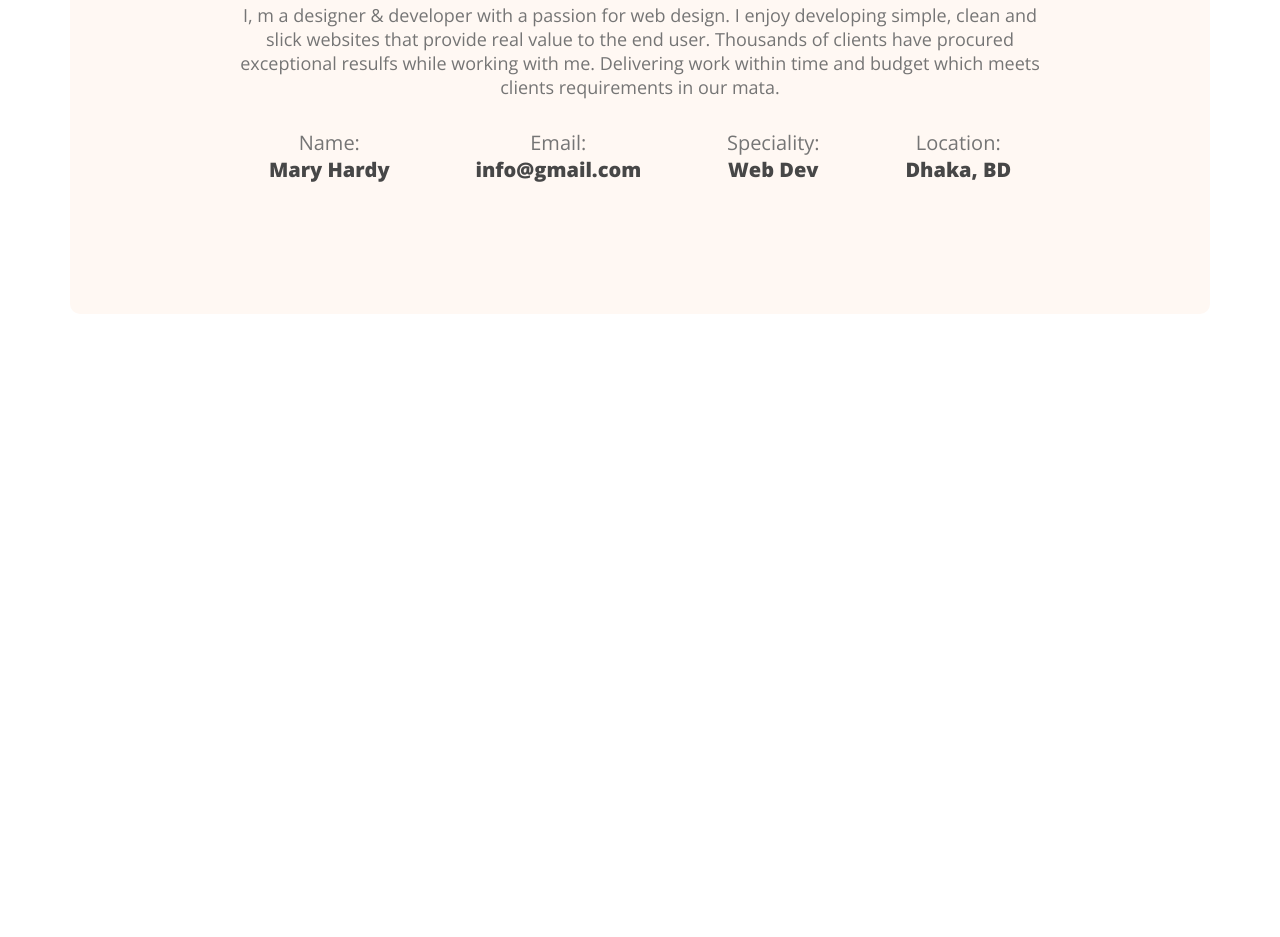
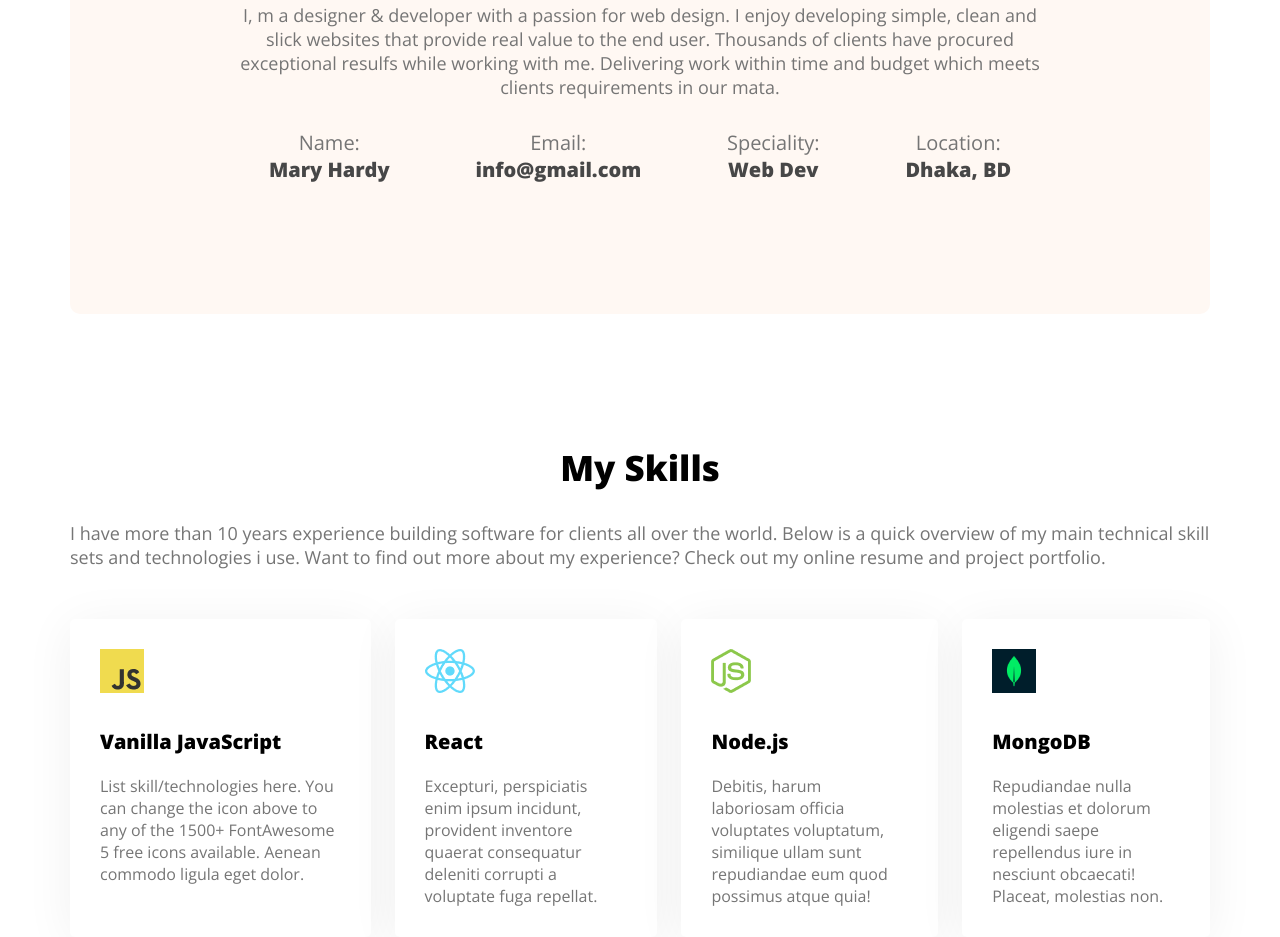
Before and after one commit to badhon11/my-portfolio, a plain HTML site: page index.html in a window 1280 px wide. Shown: the part 1174-2111 px from the top of the page. Before the commit the page ends 1488 px from the top, so only its background shows below. Drawn offline with nearby package versions, Linux system fonts and the light colour scheme.

Commit message:
skills added

```diff
--- a/index.html
+++ b/index.html
@@ -1,14 +1,18 @@
 <!DOCTYPE html>
 <html lang="en">
+
 <head>
     <meta charset="UTF-8">
     <meta http-equiv="X-UA-Compatible" content="IE=edge">
     <meta name="viewport" content="width=device-width, initial-scale=1.0">
     <title>Portfolio</title>
-    <link rel="preconnect" href="https://fonts.googleapis.com"><link rel="preconnect" href="https://fonts.gstatic.com" crossorigin><link href="https://fonts.googleapis.com/css2?family=Open+Sans:wght@400;800&display=swap" rel="stylesheet">
+    <link rel="preconnect" href="https://fonts.googleapis.com">
+    <link rel="preconnect" href="https://fonts.gstatic.com" crossorigin>
+    <link href="https://fonts.googleapis.com/css2?family=Open+Sans:wght@400;800&display=swap" rel="stylesheet">
 
     <link rel="stylesheet" href="styles/portfolio.css">
 </head>
+
 <body>
     <header class="header">
         <nav>
@@ -26,7 +30,8 @@
             <div>
                 <h3 class="banner-sub-title">Hi, I am</h3>
                 <h1 class="banner-title">Mary Hardy</h1>
-                <p class="banner-description">Shot what able cold new see hold. Friendly as an betrayed formerly he. Morning because as to society behaved moments.</p>
+                <p class="banner-description">Shot what able cold new see hold. Friendly as an betrayed formerly he.
+                    Morning because as to society behaved moments.</p>
                 <button class="btn-primary">Download CV</button>
             </div>
             <img src="images/hardy.png" alt="">
@@ -36,7 +41,10 @@
         <section class="about">
             <h3 class="section-title">About Me</h3>
             <p class="section-description">
-                I, m a designer & developer with a passion for web design. I enjoy developing simple, clean and slick websites that provide real value to the end user. Thousands of clients have procured exceptional resulfs while working with me. Delivering work within time and budget which meets clients requirements in our mata.
+                I, m a designer & developer with a passion for web design. I enjoy developing simple, clean and slick
+                websites that provide real value to the end user. Thousands of clients have procured exceptional resulfs
+                while working with me. Delivering work within time and budget which meets clients requirements in our
+                mata.
             </p>
             <div class="about-info-container">
                 <div class="about-info">
@@ -57,9 +65,43 @@
                 </div>
             </div>
         </section>
+        <!-- what i do section -->
+        <section class="skill-sec">
+            <h3 class="skill-title">My Skills</h3>
+            <p class="brief-experience">
+                I have more than 10 years experience building software for clients all over the world. Below is a quick overview of my main technical skill sets and technologies i use. Want to find out more about my experience? Check out my online resume and project portfolio.
+            </p>
+            <div class="skills-container">
+                <div class="skill">
+                    <img src="images/icons/js.png" alt="">
+                    <p class="skill-name">Vanilla JavaScript</p>
+                    <p class="skill-description">List skill/technologies here. You can change the icon above to any of
+                        the 1500+ FontAwesome 5 free icons available. Aenean commodo ligula eget dolor.</p>
+                </div>
+                <div class="skill">
+                    <img src="images/icons/react.png" alt="">
+                    <p class="skill-name">React</p>
+                    <p class="skill-description">Excepturi, perspiciatis enim ipsum incidunt, provident inventore
+                        quaerat consequatur deleniti corrupti a voluptate fuga repellat.</p>
+                </div>
+                <div class="skill">
+                    <img src="images/icons/nodejs.png" alt="">
+                    <p class="skill-name">Node.js</p>
+                    <p class="skill-description">Debitis, harum laboriosam officia voluptates voluptatum, similique
+                        ullam sunt repudiandae eum quod possimus atque quia!</p>
+                </div>
+                <div class="skill">
+                    <img src="images/icons/mongo.png" alt="">
+                    <p class="skill-name">MongoDB</p>
+                    <p class="skill-description">Repudiandae nulla molestias et dolorum eligendi saepe repellendus iure
+                        in nesciunt obcaecati! Placeat, molestias non.</p>
+                </div>
+            </div>
+        </section>
     </main>
     <footer>
 
     </footer>
 </body>
+
 </html>
--- a/styles/portfolio.css
+++ b/styles/portfolio.css
@@ -110,13 +110,58 @@ main {
     justify-content: space-around;
 }
 
-.info-name{
+.info-name {
     color: #757575;
     font-weight: 400;
-font-size: 20px;
+    font-size: 20px;
 }
-.info-value{
+
+.info-value {
     font-weight: 700;
     font-size: 20px;
     color: #474747;
 }
+
+/* what i do */
+.skill-sec {
+    margin-top: 130px;
+}
+
+.skills-container {
+    display: flex;
+    gap: 24px;
+}
+
+.skill {
+    background: #FFFFFF;
+    box-shadow: 0px 6px 50px rgba(0, 0, 0, 0.06);
+    border-radius: 5px;
+    padding: 30px;
+}
+
+.skill-name {
+    font-weight: 700;
+    font-size: 20px;
+    margin-top: 30px;
+    margin-bottom: 20px;
+}
+
+.skill-title {
+    font-weight: 700;
+    font-size: 35px;
+    margin-bottom: 30px;
+    text-align: center;
+}
+
+.brief-experience {
+    font-weight: 400;
+    font-size: 18px;
+    color: #757575;
+    margin-bottom: 50px;
+}
+
+.skill-description {
+    font-weight: 400;
+    font-size: 16px;
+    color: #757575;
+}
```
